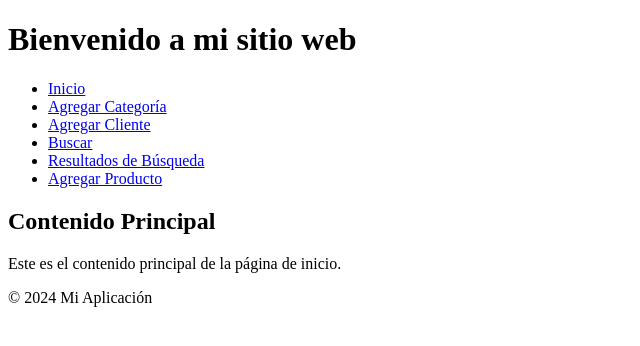
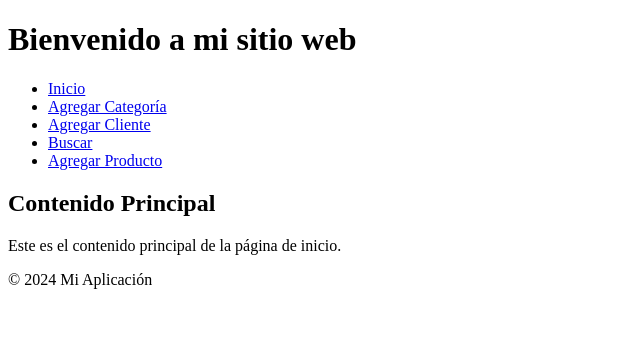
Before and after one commit to JuanMeza1996/MezaMiPrimeraPagina, a Django app: page / in a window 1280 px wide. Shown: the top 346 px of the page, without its empty margins (0-640 px from the left). Run offline with Django 5.2, Linux system fonts and the light colour scheme.

Commit message:
Este es un nuevo commit

```diff
--- a/tu_proyecto/mi_aplicacion/templates/mi_aplicacion/index.html
+++ b/tu_proyecto/mi_aplicacion/templates/mi_aplicacion/index.html
@@ -15,7 +15,6 @@
             <li><a href="{% url 'agregar_categoria' %}">Agregar Categoría</a></li>
             <li><a href="{% url 'agregar_cliente' %}">Agregar Cliente</a></li>
             <li><a href="{% url 'buscar' %}">Buscar</a></li>
-            <li><a href="{% url 'resultados_busqueda' %}">Resultados de Búsqueda</a></li>
             <li><a href="{% url 'agregar_producto' %}">Agregar Producto</a></li>
         </ul>
     </nav>
```
Also changed, not shown: main.py (deleted), tu_proyecto/db.sqlite3, tu_proyecto/readme.txt (added).
